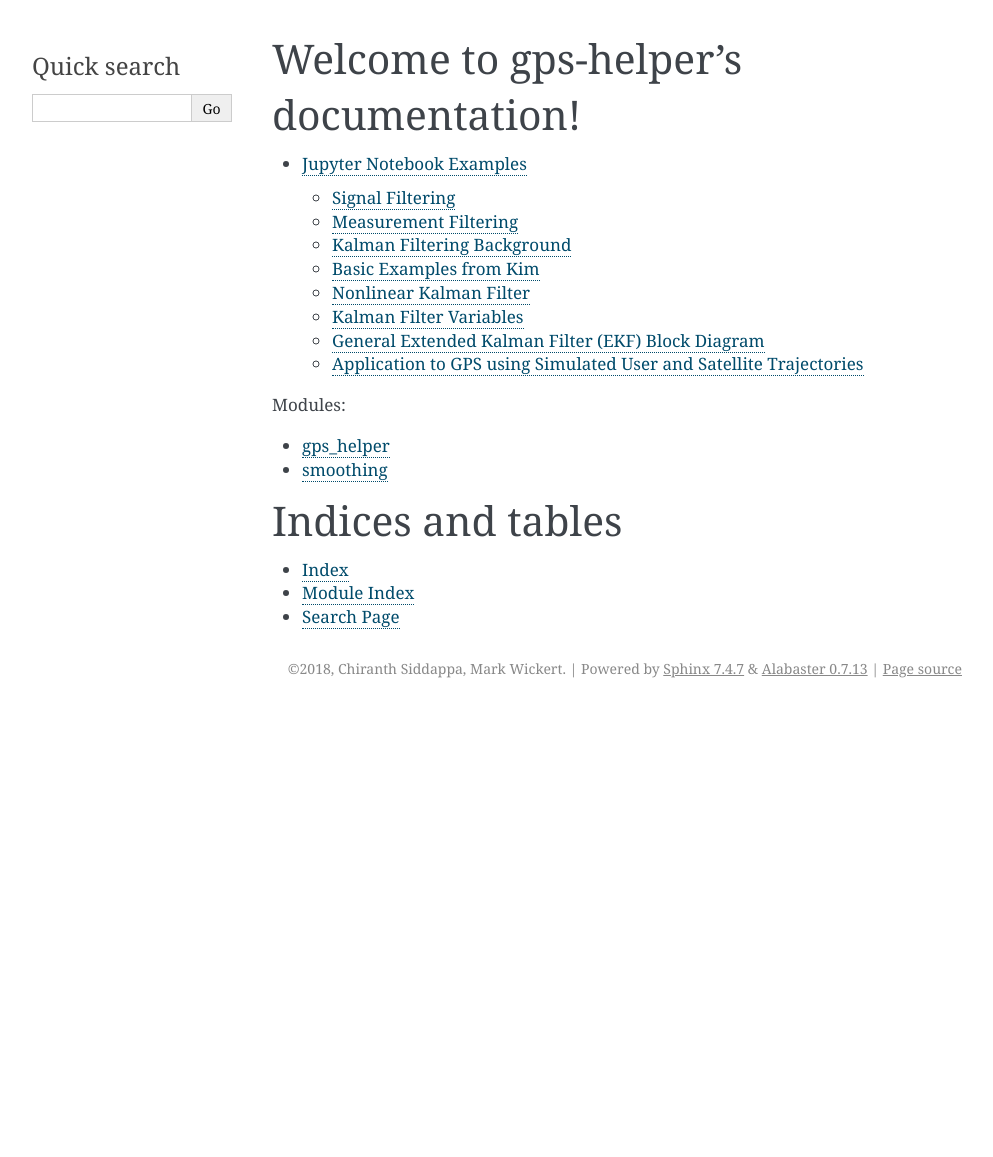
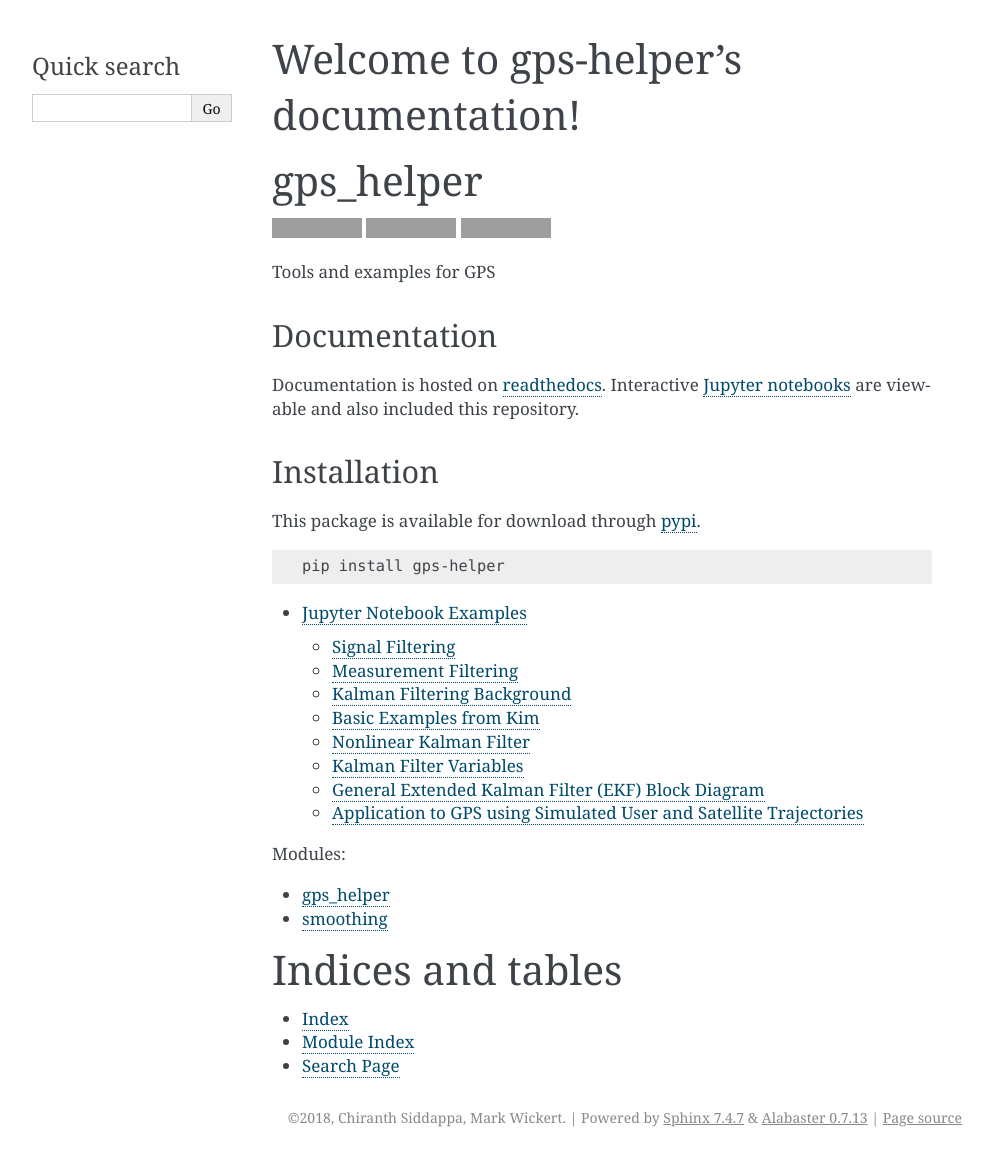
Before and after one commit to gps-helper/gps-helper, a Sphinx documentation site: the page built from docs/source/index.rst, in a window 1280 px wide. Shown: the whole page, without its empty margins (148-1141 px from the left). Built offline with Sphinx 7.4.7, drawn with Linux system fonts in a browser that asks for light colours; before the commit the page ends 900 px from its top, so only the background shows below that; part of the change alters nothing that is shown; grey boxes are pictures that could not be loaded.

```diff
--- a/docs/requirements.txt
+++ b/docs/requirements.txt
@@ -3,3 +3,4 @@ numpydoc
 nbsphinx
 ipykernel
 matplotlib
+m2r
--- a/docs/source/conf.py
+++ b/docs/source/conf.py
@@ -43,7 +43,8 @@ extensions = ['sphinx.ext.autodoc',
     'sphinx.ext.mathjax',
     'sphinx.ext.viewcode',
               'nbsphinx',
-              'numpydoc']
+              'numpydoc',
+              'm2r']
 
 exclude_patterns = ['_build', '*.ipynb_checkpoints']
 
@@ -154,7 +155,7 @@ latex_elements = {
 #  author, documentclass [howto, manual, or own class]).
 latex_documents = [
     (master_doc, 'gps-helper.tex', 'gps-helper Documentation',
-     'Chiranth Siddappa', 'manual'),
+     u'Chiranth Siddappa, Mark Wickert', 'manual'),
 ]
 
 
--- a/docs/source/index.rst
+++ b/docs/source/index.rst
@@ -5,6 +5,8 @@
 
 Welcome to gps-helper's documentation!
 ======================================
+
+.. mdinclude:: ../../README.md
 
 .. toctree::
    :titlesonly:
```
